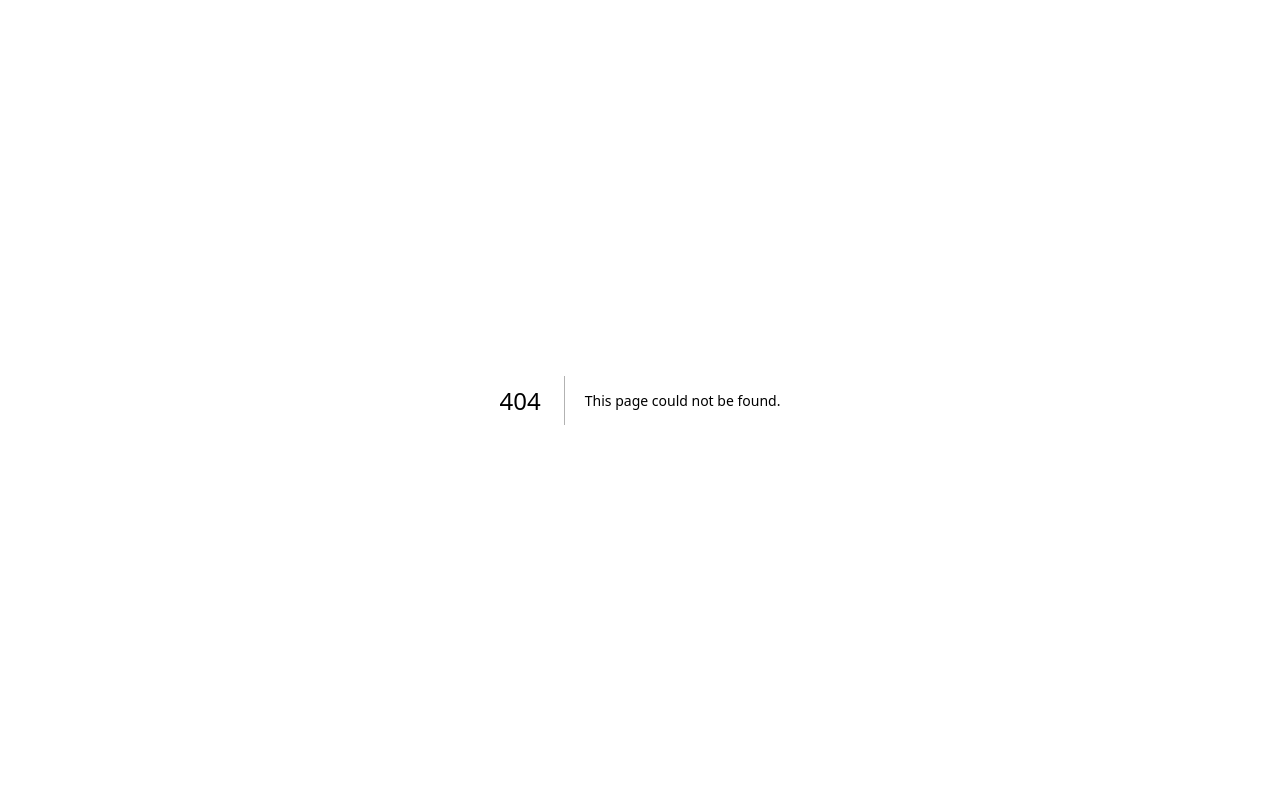
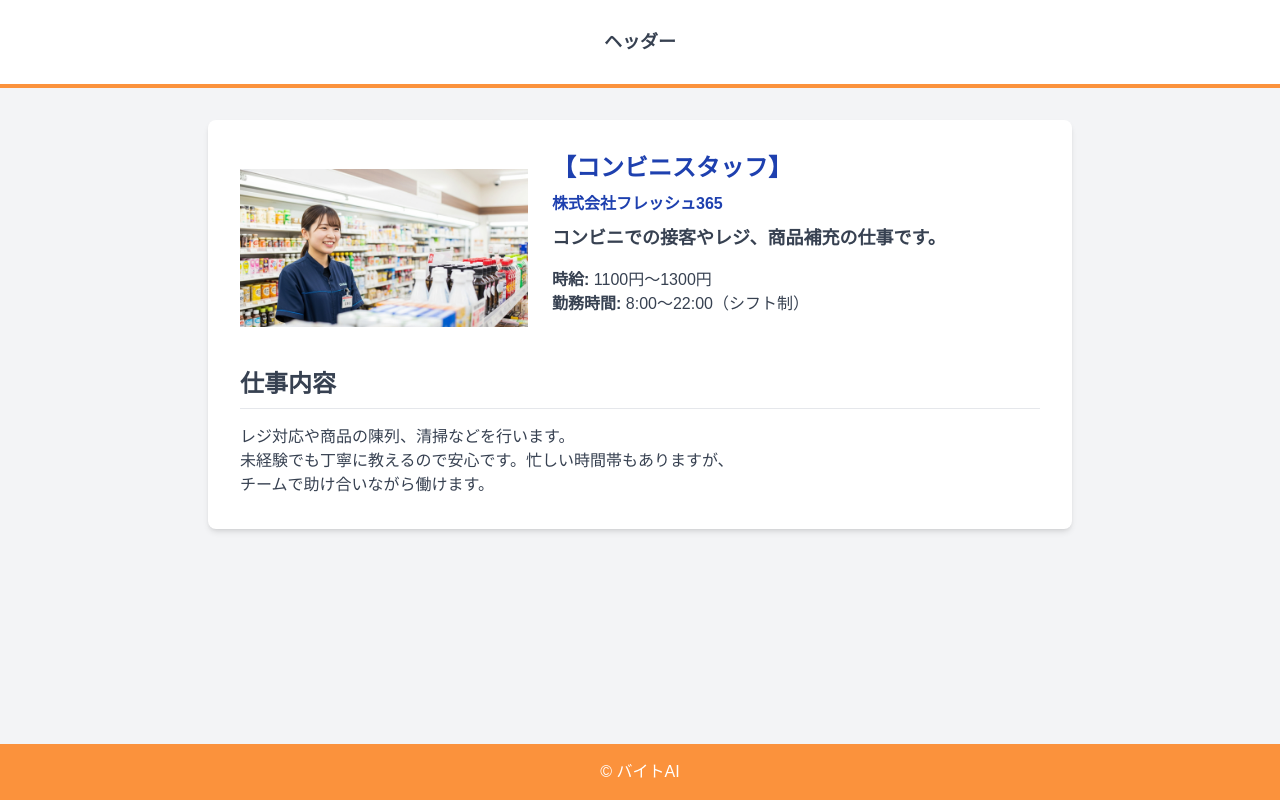
Before and after one commit to InoKotaro/baito-ai-website, a Next.js app: page /jobs/1 in a window 1280 px wide. Before the commit this address had no page. Built offline with nearby package versions, Linux system fonts and the light colour scheme.

Commit message:
feat: 求人詳細ページ作成

```diff
--- a/src/app/components/JobCard.jsx
+++ b/src/app/components/JobCard.jsx
@@ -1,4 +1,5 @@
 import Image from 'next/image';
+import Link from 'next/link';
 
 import { jobs } from '@/data/siteData.jsx';
 
@@ -6,10 +7,8 @@ export default function JobCard() {
   return (
     <section aria-label="求人一覧">
       {jobs.map((job) => (
-        <article
-          key={job.id}
-          className="mb-6 flex items-start gap-4 rounded-lg bg-white p-6 shadow-md transition-shadow hover:shadow-lg"
-        >
+        <Link key={job.id} href={`/jobs/${job.id}`} className="block">
+          <article className="mb-6 flex cursor-pointer items-start gap-4 rounded-lg bg-white p-6 shadow-md transition-shadow hover:shadow-lg">
             <div className="relative h-48 w-72 flex-shrink-0">
               <Image
                 src={job.image}
@@ -19,9 +18,13 @@ export default function JobCard() {
               />
             </div>
             <div>
-            <h2 className="mb-1 text-xl font-bold text-blue-800">
+              <h2 className="mb-1 text-2xl font-bold text-blue-800">
                 {job.title}
               </h2>
+              <h2 className="mb-1 text-1xl font-bold text-blue-800">
+                {job.company}
+              </h2>
+
               <p className="mb-2 font-semibold">{job.summary}</p>
               <p className="mb-4 whitespace-pre-line text-sm text-gray-600">
                 {job.description}
@@ -33,6 +36,7 @@ export default function JobCard() {
               </p>
             </div>
           </article>
+        </Link>
       ))}
     </section>
   );
--- /dev/null
+++ b/src/app/jobs/[id]/page.jsx
@@ -0,0 +1,66 @@
+import Image from 'next/image';
+import { notFound } from 'next/navigation';
+
+import Footer from '@/app/components/Footer';
+import Header from '@/app/components/Header';
+import { jobs } from '@/data/siteData';
+
+// 求人データをIDで検索するヘルパー関数
+const getJobById = (id) => {
+  // URLのパラメータは文字列なので数値に変換します
+  const numericId = parseInt(id, 10);
+  return jobs.find((job) => job.id === numericId);
+};
+
+export default function JobDetailPage({ params }) {
+  const { id } = params;
+  const job = getJobById(id);
+
+  // IDに対応する求人が見つからない場合は404ページを表示
+  if (!job) {
+    notFound();
+  }
+
+  return (
+    <div className="flex min-h-screen flex-col bg-gray-100 text-gray-700">
+      <Header />
+      <main className="mx-auto mt-8 w-full max-w-4xl flex-grow px-4">
+        <article className="rounded-lg bg-white p-8 shadow-md">
+          <div className="mb-6 flex flex-col items-start gap-6 md:flex-row">
+            <div className="relative h-48 w-full flex-shrink-0 md:w-72">
+              <Image
+                src={job.image}
+                alt={job.title}
+                fill
+                className="rounded-md object-contain"
+              />
+            </div>
+            <div className="flex-grow">
+              <h1 className="mb-2 text-2xl font-bold text-blue-800">
+                {job.title}
+              </h1>
+              <h1 className="text-1xl mb-2 font-bold text-blue-800">
+                {job.company}
+              </h1>
+              <p className="mb-4 text-lg font-semibold">{job.summary}</p>
+              <p className="text-base">
+                <strong>時給:</strong> {job.wage}
+                <br />
+                <strong>勤務時間:</strong> {job.hours}
+              </p>
+            </div>
+          </div>
+          <div>
+            <h2 className="mb-4 border-b pb-2 text-2xl font-semibold">
+              仕事内容
+            </h2>
+            <p className="whitespace-pre-line text-gray-700">
+              {job.description}
+            </p>
+          </div>
+        </article>
+      </main>
+      <Footer />
+    </div>
+  );
+}
--- a/src/data/siteData.jsx
+++ b/src/data/siteData.jsx
@@ -2,7 +2,8 @@ export const jobs = [
   {
     id: 1,
     image: '/image/convenience.jpg',
-    title: '【コンビニスタッフ】株式会社フレッシュ365',
+    title: '【コンビニスタッフ】',
+    company: '株式会社フレッシュ365',
     summary: 'コンビニでの接客やレジ、商品補充の仕事です。',
     description: `レジ対応や商品の陳列、清掃などを行います。
 未経験でも丁寧に教えるので安心です。忙しい時間帯もありますが、
```
Lines whose indentation alone changed are shown as unchanged.
